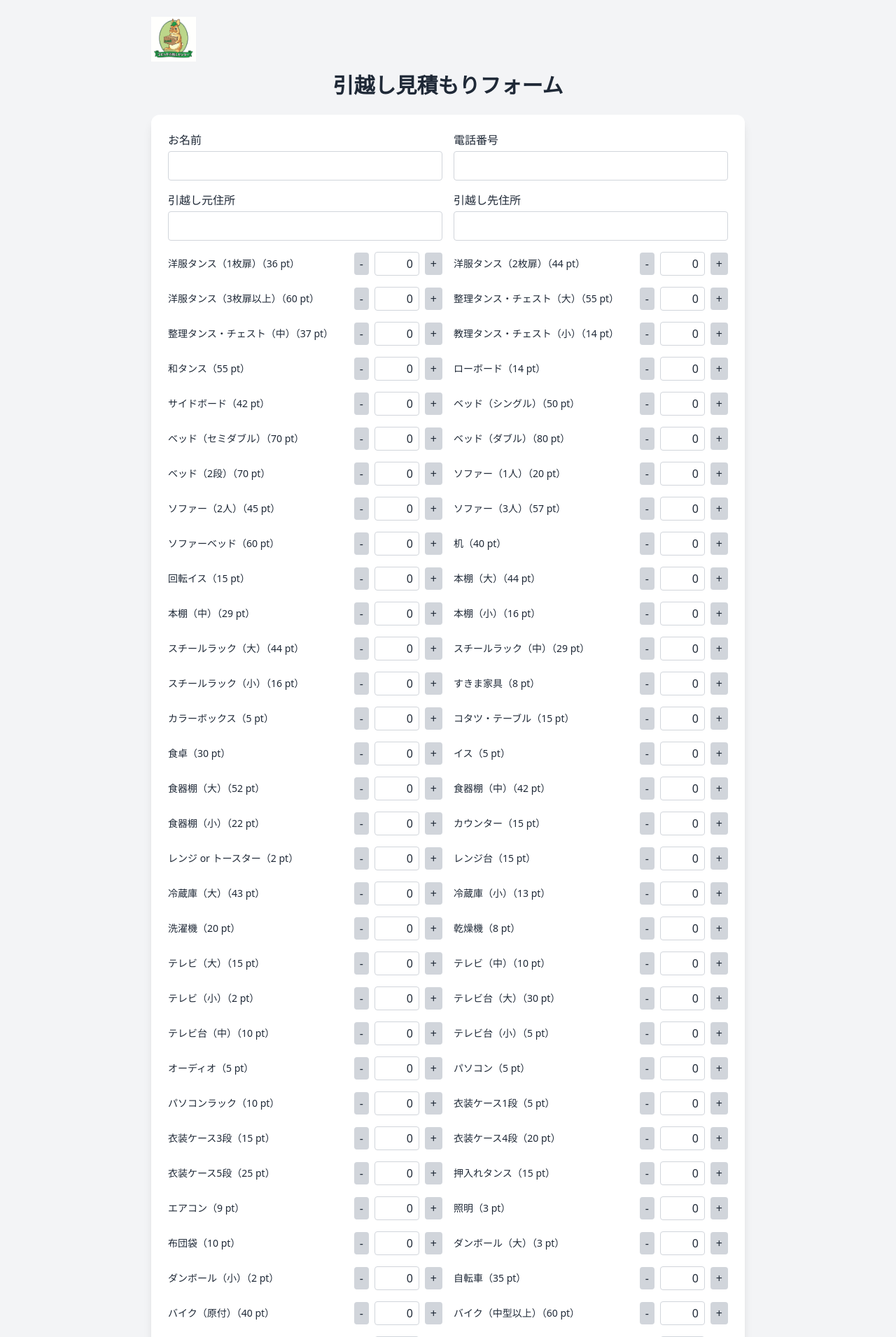
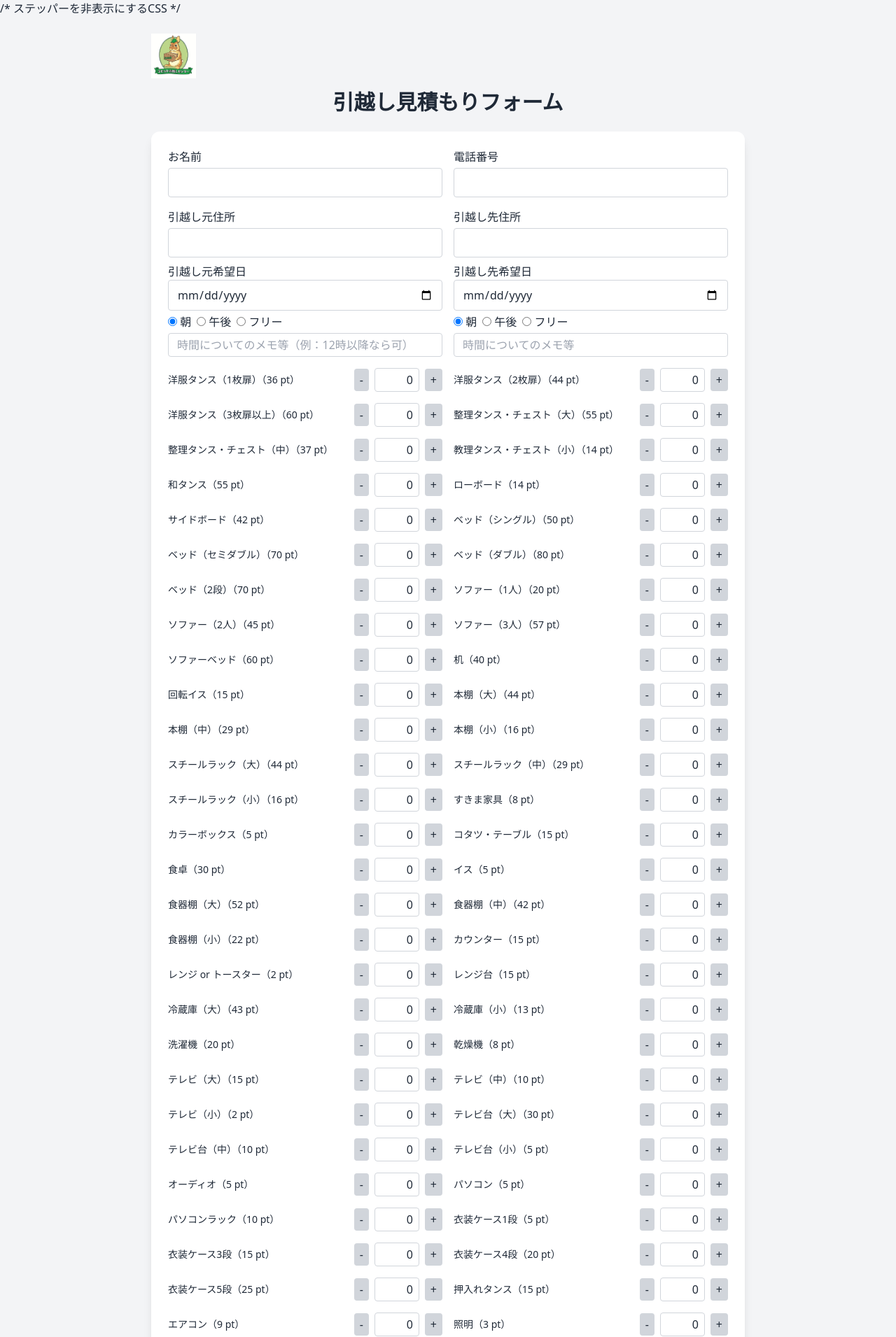
Before and after one commit to keisaku314/hikkoshi-estimate, a Flask app: page / in a window 1280 px wide. Shown: the top 1911 px of the page at 70% size. Run offline with Flask 3, Linux system fonts and the light colour scheme; some libraries are stand-ins or nearby versions.

Commit message:
Update！ index.html

```diff
--- a/templates/index.html
+++ b/templates/index.html
@@ -4,10 +4,14 @@
   <meta charset="UTF-8">
   <title>引越し見積もりフォーム</title>
   <meta name="viewport" content="width=device-width, initial-scale=1">
-    <script src="https://maps.googleapis.com/maps/api/js?key=AIzaSyAufEwV6-5-nO1xlivtd795J-yMpjJcIYY&libraries=places"></script>
+
+  <!-- Google Maps JavaScript API + Places -->
+  <script src="https://maps.googleapis.com/maps/api/js?key=AIzaSyAufEwV6-5-nO1xlivtd795J-yMpjJcIYY&libraries=places"></script>
+
   <script src="https://cdn.tailwindcss.com"></script>
+
+     /* ステッパーを非表示にするCSS */
   <style>
-    /* ステッパーを非表示にするCSS */
     input[type=number]::-webkit-inner-spin-button,
     input[type=number]::-webkit-outer-spin-button {
       -webkit-appearance: none;
@@ -17,6 +21,7 @@
 </head>
 <body class="bg-gray-100 text-gray-800 font-sans">
   <div class="max-w-4xl mx-auto p-4 sm:p-6">
+    <!-- ロゴ -->
     <div class="mb-4">
       <img src="{{ url_for('static', filename='logo.png') }}" alt="ラビット引越しセンター" class="h-16">
     </div>
@@ -34,13 +39,53 @@
           <label class="block mb-1 font-medium">電話番号</label>
           <input type="tel" name="phone" required class="w-full border border-gray-300 rounded px-3 py-2">
         </div>
+
+
+        <!-- 引越し元 -->
         <div>
           <label class="block mb-1 font-medium">引越し元住所</label>
-          <input type="text" id="from_address" name="from_address" required class="w-full border border-gray-300 rounded px-3 py-2">
+          <input type="text" id="from_address" name="from_address"
+                 required class="w-full border border-gray-300 rounded px-3 py-2">
+
+          <!-- 日付 -->
+          <label class="block mt-2 font-medium">引越し元希望日</label>
+          <input type="date" name="from_date" class="w-full border border-gray-300 rounded px-3 py-2">
+
+          <!-- 朝/午後/フリー -->
+          <div class="flex items-center space-x-2 mt-1">
+            <label><input type="radio" name="from_time_period" value="朝" checked> 朝</label>
+            <label><input type="radio" name="from_time_period" value="午後"> 午後</label>
+            <label><input type="radio" name="from_time_period" value="フリー"> フリー</label>
+          </div>
+
+          <!-- 自由記入欄 -->
+          <input type="text" name="from_time_memo"
+                 placeholder="時間についてのメモ等（例：12時以降なら可）"
+                 class="w-full border border-gray-300 rounded px-3 py-1 mt-1">
         </div>
+
+
+        <!-- 引越し先 -->
         <div>
           <label class="block mb-1 font-medium">引越し先住所</label>
-          <input type="text" id="to_address" name="to_address" required class="w-full border border-gray-300 rounded px-3 py-2">
+          <input type="text" id="to_address" name="to_address"
+                 required class="w-full border border-gray-300 rounded px-3 py-2">
+
+          <!-- 日付 -->
+          <label class="block mt-2 font-medium">引越し先希望日</label>
+          <input type="date" name="to_date" class="w-full border border-gray-300 rounded px-3 py-2">
+
+          <!-- 朝/午後/フリー -->
+          <div class="flex items-center space-x-2 mt-1">
+            <label><input type="radio" name="to_time_period" value="朝" checked> 朝</label>
+            <label><input type="radio" name="to_time_period" value="午後"> 午後</label>
+            <label><input type="radio" name="to_time_period" value="フリー"> フリー</label>
+          </div>
+
+          <!-- 自由記入欄 -->
+          <input type="text" name="to_time_memo"
+                 placeholder="時間についてのメモ等"
+                 class="w-full border border-gray-300 rounded px-3 py-1 mt-1">
         </div>
       </div>
 
@@ -90,6 +135,15 @@
                class="w-full border border-gray-300 rounded px-3 py-2">
       </div>
 
+      <!-- 備考欄 -->
+      <div class="mt-2">
+        <label class="block mb-1 font-medium">備考</label>
+        <textarea name="remarks" rows="3"
+                  class="w-full border border-gray-300 rounded px-3 py-2"
+                  placeholder="何かメモがあれば"></textarea>
+      </div>
+
+      <!-- 送信ボタン -->
       <div class="text-center mt-6">
         <button type="submit"
                 class="bg-blue-600 text-white font-bold px-6 py-2 rounded hover:bg-blue-700 transition">
@@ -104,10 +158,13 @@
       <p>👤 <strong>お名前：</strong> {{ result["name"] }}</p>
       <p>📞 <strong>電話番号：</strong> {{ result["phone"] }}</p>
       <p>🏠 <strong>引越し元：</strong> {{ result["from_address"] }}</p>
+      <p>📅 <strong>引越し日：{{ result["from_date"] }} / {{ result["from_time_period"] }} / {{ result["from_time_memo"] }}</strong></p>
       <p>🏡 <strong>引越し先：</strong> {{ result["to_address"] }}</p>
+      <p>📅 <strong>到着日：{{ result["to_date"] }} / {{ result["to_time_period"] }} / {{ result["to_time_memo"] }}</strong></p>
       <hr class="my-4">
       <p>🚚 <strong>合計ポイント：</strong> {{ result["total_points"] }} pt</p>
       <p>📏 <strong>移動距離：</strong> {{ result["distance"] }} km</p>
+      <p>🗒 <strong>備考：</strong> {{ result["remarks"] }}</p>
 
       <h3 class="text-xl mt-4 mb-2 font-semibold">使用トラック</h3>
       <ul class="list-disc ml-6 space-y-1">
```
